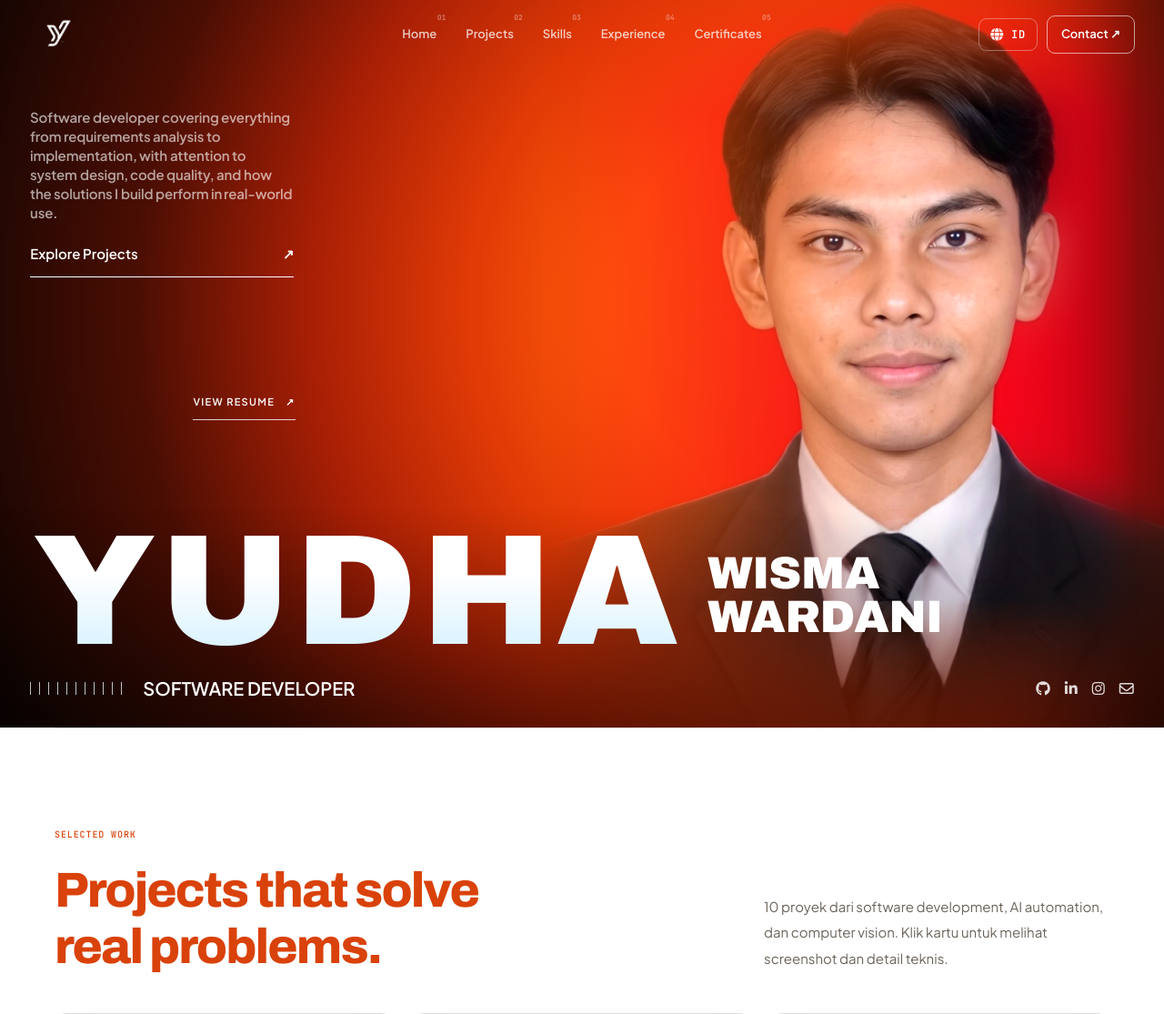
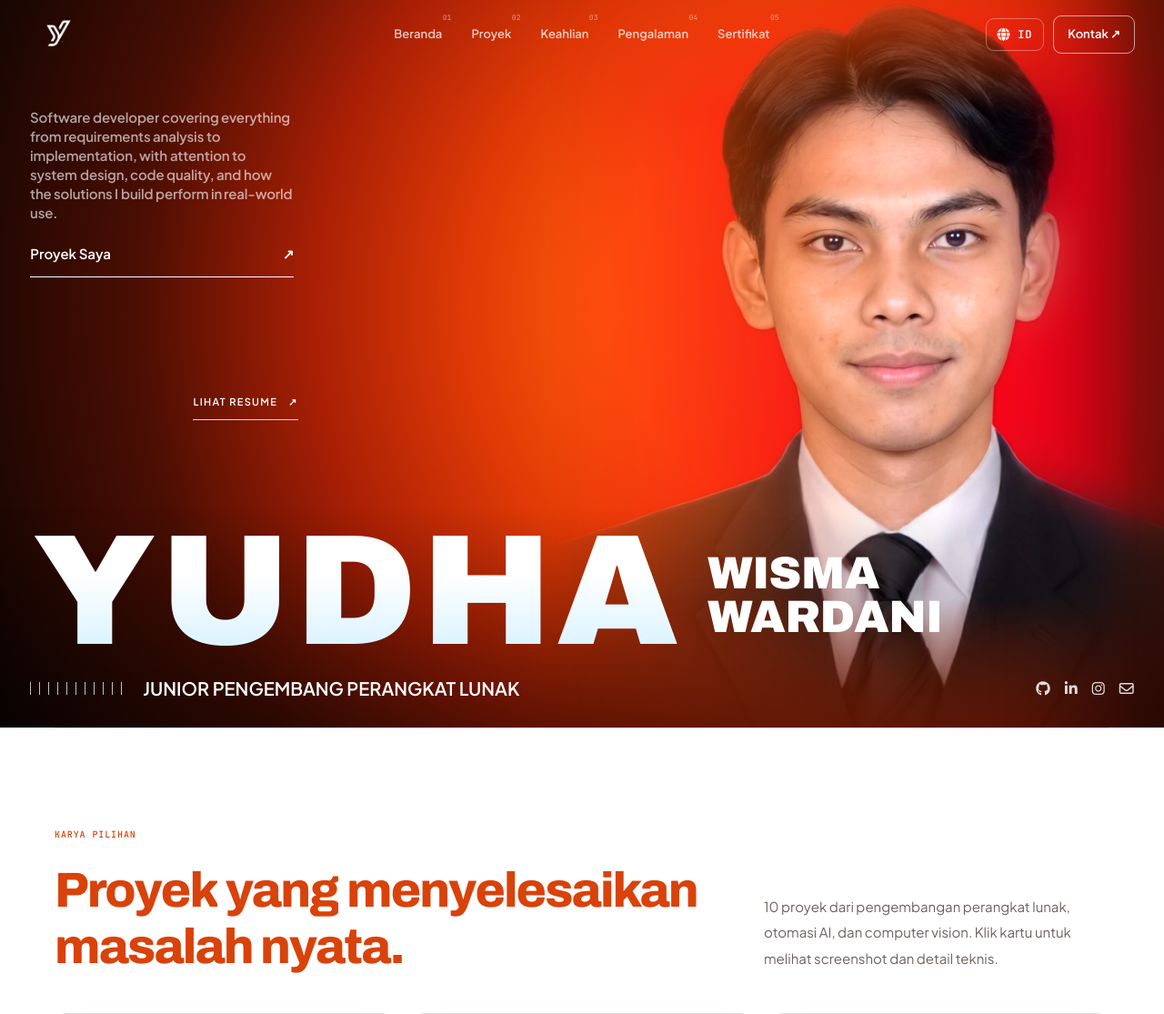
Before and after one commit to yudawisma/Portosaya, a Laravel app: page / in a window 1280 px wide. Shown: the top 1115 px of the page at 91% size. Run offline with Laravel 10, Linux system fonts and the light colour scheme; some libraries are stand-ins or nearby versions.

Commit message:
update text

```diff
--- a/public/css/style.css
+++ b/public/css/style.css
@@ -37,7 +37,6 @@
 
 html {
     background: #ffffff;
-    scroll-behavior: smooth;
     scroll-padding-top: 100px;
 }
 
@@ -56,7 +55,7 @@ body {
     font-size: 15px;
     line-height: 1.7;
     -webkit-font-smoothing: antialiased;
-    scroll-behavior: smooth;
+
 }
 
 img {
--- a/public/js/cinematic.js
+++ b/public/js/cinematic.js
@@ -21,9 +21,9 @@
         grain: true,
         cursor: true,
         magnetic: true,
-        sphere: true,
-        marquee: true,
-        skew: true,
+        // sphere: true,
+        // marquee: true,
+        // skew: true,
     };
 
     const $ = (s, c = document) => c.querySelector(s);
@@ -186,8 +186,7 @@
         let lenis = null;
 if (window.Lenis) {
     lenis = new window.Lenis({
-                duration: 1.15,
-                easing: (t) => Math.min(1, 1.001 - Math.pow(2, -10 * t)),
+        lerp: 0.09,
         smoothWheel: true,
         syncTouch: false,
     });
--- a/resources/views/partials/certificate.blade.php
+++ b/resources/views/partials/certificate.blade.php
@@ -26,13 +26,13 @@
     <div class="container">
 
         <div class="section-heading text-center">
-            <span class="section-eyebrow">CERTIFICATIONS</span>
+            <span class="section-eyebrow">SERTIFIKASI</span>
             <h2 class="section-title">
-                Certificates & <span>Achievements</span>
+                Sertifikat & <span>Pencapaian</span>
             </h2>
             <p class="section-description mx-auto">
-                A collection of certifications, achievements, and learning experiences
-                that support my journey in technology and software development.
+                Kumpulan sertifikasi, pencapaian, dan pengalaman belajar
+                yang mendukung perjalanan saya di bidang teknologi dan pengembangan perangkat lunak.
             </p>
         </div>
 
@@ -62,7 +62,7 @@
                                 </div>
 
                                 <div class="certificate-info">
-                                    <span>Certificate</span>
+                                    <span>Sertifikat</span>
                                     <h3>{{ $certificate['title'] }}</h3>
                                 </div>
 
--- a/resources/views/partials/contact.blade.php
+++ b/resources/views/partials/contact.blade.php
@@ -1,19 +1,18 @@
-
 <section class="section container" id="contact">
     <div class="contact-panel">
         <div>
-            <p class="eyebrow">06 / CONTACT</p>
-            <h2>Have a project<br><span>in mind?</span></h2>
+            <p class="eyebrow">06 / KONTAK</p>
+            <h2>Punya proyek<br><span>di pikiran?</span></h2>
             <p>
                 Terbuka untuk kesempatan kerja, kolaborasi,
-                dan diskusi seputar software development serta AI.
+                dan diskusi seputar pengembangan perangkat lunak serta AI.
             </p>
         </div>
 
         <div class="contact-actions">
             <a class="button button-primary"
                href="mailto:yudadani05@gmail.com">
-                Get in touch ↗
+                Hubungi Saya ↗
             </a>
             <a class="contact-email"
                href="mailto:yudadani05@gmail.com">
--- a/resources/views/partials/experience.blade.php
+++ b/resources/views/partials/experience.blade.php
@@ -1,12 +1,12 @@
 <section class="section container" id="experience">
     <div class="section-heading">
         <div>
-            <p class="eyebrow">03 / CAREER TIMELINE</p>
-            <h2>Experience &<br><span>education.</span></h2>
+            <p class="eyebrow">03 / LINTASAN KARIR </p>
+            <h2>Pengalaman &<br><span>Pendidikan.</span></h2>
         </div>
 
         <p class="section-intro">
-            Perjalanan saya dalam software development, AI automation,
+            Perjalanan saya dalam mengembangkan perangkat lunak, Otomasi AI,
             dan computer vision melalui pengalaman profesional,
             kolaborasi tim, serta penelitian akademik.
         </p>
--- a/resources/views/partials/footer.blade.php
+++ b/resources/views/partials/footer.blade.php
@@ -5,6 +5,6 @@
 
         <p>© {{ date('Y') }} Yudha Wisma Wardani.</p>
 
-        <a href="#home" class="back-to-top">Back to top ↑</a>
+        <a href="#home" class="back-to-top">Kembali ke atas ↑</a>
     </div>
 </footer>
--- a/resources/views/partials/hero.blade.php
+++ b/resources/views/partials/hero.blade.php
@@ -22,7 +22,7 @@
                 </p>
 
                 <a href="#projects" class="hero-fx__cta">
-                    Explore Projects <span aria-hidden="true">↗</span>
+                    Proyek Saya <span aria-hidden="true">↗</span>
                 </a>
             </div>
         </div>
@@ -32,7 +32,7 @@
             <a href="#contact"
                 class="hero-fx__resume"
                 target="_blank" rel="noopener noreferrer">
-                VIEW RESUME <span aria-hidden="true">↗</span>
+                LIHAT RESUME <span aria-hidden="true">↗</span>
             </a>
         </div>
 
@@ -46,7 +46,7 @@
             <div class="hero-fx__meta">
                 <div class="hero-fx__copy">
                     <i class="hero-fx__ruler" aria-hidden="true"></i>
-                    <span>SOFTWARE DEVELOPER</span>
+                    <span>JUNIOR PENGEMBANG PERANGKAT LUNAK</span>
                 </div>
 
                 <div class="hero-fx__social">
--- a/resources/views/partials/navbar.blade.php
+++ b/resources/views/partials/navbar.blade.php
@@ -20,12 +20,12 @@
 
         <div class="nav-menu" id="nav-menu">
             <div class="nav-links">
-                <a href="#home">Home</a>
-                <a href="#projects">Projects</a>
+                <a href="#home">Beranda</a>
+                <a href="#projects">Proyek</a>
                 <!-- <a href="#about">About</a> -->
-                <a href="#skills">Skills</a>
-                <a href="#experience">Experience</a>
-                <a href="#certificate">Certificates</a>
+                <a href="#skills">Keahlian</a>
+                <a href="#experience">Pengalaman</a>
+                <a href="#certificate">Sertifikat</a>
             </div>
 
             <div class="nav-right">
@@ -47,7 +47,7 @@
                     </div>
                 </div>
 
-                <a href="#contact" class="nav-contact">Contact ↗</a>
+                <a href="#contact" class="nav-contact">Kontak ↗</a>
             </div>
         </div>
 
--- a/resources/views/partials/projects.blade.php
+++ b/resources/views/partials/projects.blade.php
@@ -225,11 +225,11 @@ $more = $projects->where('card', false)->values();
 
     <div class="section-heading">
         <div>
-            <p class="eyebrow">Selected work</p>
-            <h2>Projects that solve<br><span>real problems.</span></h2>
+            <p class="eyebrow">Karya pilihan</p>
+            <h2>Proyek yang menyelesaikan<br><span>masalah nyata.</span></h2>
         </div>
         <p class="section-intro">
-            {{ $projects->count() }} proyek dari software development, AI automation,
+            {{ $projects->count() }} proyek dari pengembangan perangkat lunak, otomasi AI,
             dan computer vision. Klik kartu untuk melihat screenshot dan detail teknis.
         </p>
     </div>
--- a/resources/views/partials/skills.blade.php
+++ b/resources/views/partials/skills.blade.php
@@ -2,8 +2,8 @@
     <div class="container">
         <div class="section-heading">
             <div>
-                <p class="eyebrow">05 / TECHNICAL EXPERTISE</p>
-                <h2>Tools for building<br><span>better systems.</span></h2>
+                <p class="eyebrow">05 / KEAHLIAN TEKNIS</p>
+                <h2>Teknologi untuk membangun<br><span>sistem yang lebih baik.</span></h2>
             </div>
 
             <p class="section-intro">
@@ -22,10 +22,10 @@
                     </span>
                 </div>
 
-                <h3>Software Development</h3>
-                <p>Application development and web interfaces.</p>
+                <h3>Pengembangan Perangkat Lunak</h3>
+                <p>Pengembangan aplikasi dan antarmuka web.</p>
 
-                <div class="tech-list">
+                <div class="tech-list" translate="no">
                     <span class="tech-item"><i class="devicon-php-plain colored"></i> PHP</span>
                     <span class="tech-item"><i class="devicon-laravel-original colored"></i> Laravel</span>
                     <span class="tech-item"><i class="devicon-javascript-plain colored"></i> JavaScript</span>
@@ -39,7 +39,7 @@
                 </div>
             </article>
 
-            <!-- AI & Automation -->
+            <!-- AI & Otomasi -->
             <article class="skill-card">
                 <div class="skill-card-top">
                     <span class="skill-index">02</span>
@@ -48,24 +48,18 @@
                     </span>
                 </div>
 
-                <h3>AI & Automation</h3>
-                <p>Workflow integration and AI-powered processes.</p>
+                <h3>AI & Otomasi</h3>
+                <p>Integrasi alur kerja dan proses berbasis AI.</p>
 
-                <div class="tech-list">
+                <div class="tech-list" translate="no">
                     <span class="tech-item"><i class="fa-solid fa-diagram-project"></i> n8n</span>
                     <span class="tech-item"><i class="fa-solid fa-brain"></i> Gemini API</span>
                     <span class="tech-item"><i class="fa-solid fa-diagram-project"></i> Webhook</span>
                     <span class="tech-item"><i class="fa-solid fa-plug"></i> REST API</span>
                     <span class="tech-item"><i class="fa-solid fa-network-wired"></i> Deep Learning</span>
-                    <span class="tech-item">
-                        <i class="devicon-google-plain"></i> Gemini
-                    </span>
-                    <span class="tech-item">
-                        <i class="fa-solid fa-robot"></i> ChatGPT
-                    </span>
-                    <span class="tech-item">
-                        <i class="fa-solid fa-brain"></i> Claude
-                    </span>
+                    <span class="tech-item"><i class="devicon-google-plain"></i> Gemini</span>
+                    <span class="tech-item"><i class="fa-solid fa-robot"></i> ChatGPT</span>
+                    <span class="tech-item"><i class="fa-solid fa-brain"></i> Claude</span>
                 </div>
             </article>
 
@@ -78,10 +72,10 @@
                     </span>
                 </div>
 
-                <h3>Computer Vision</h3>
-                <p>Image processing and real-time recognition.</p>
+                <h3><span translate="no">Computer Vision</span></h3>
+                <p>Pengolahan citra dan pengenalan objek secara real-time.</p>
 
-                <div class="tech-list">
+                <div class="tech-list" translate="no">
                     <span class="tech-item"><i class="devicon-tensorflow-original colored"></i> TensorFlow</span>
                     <span class="tech-item"><i class="devicon-keras-plain colored"></i> Keras</span>
                     <span class="tech-item"><i class="devicon-opencv-plain colored"></i> OpenCV</span>
@@ -90,7 +84,7 @@
                 </div>
             </article>
 
-            <!-- Tools & Engineering -->
+            <!-- Database & Alat Pengembangan -->
             <article class="skill-card">
                 <div class="skill-card-top">
                     <span class="skill-index">04</span>
@@ -99,22 +93,18 @@
                     </span>
                 </div>
 
-                <h3>Database & Development Tools</h3>
-                <p>Development workflow, testing, and data storage.</p>
+                <h3>Database & Alat Pengembangan</h3>
+                <p>Alur kerja pengembangan, pengujian, dan penyimpanan data.</p>
 
-                <div class="tech-list">
+                <div class="tech-list" translate="no">
                     <span class="tech-item"><i class="devicon-mysql-original colored"></i> MySQL</span>
-                    <span class="tech-item">
-                        <i class="fa-solid fa-database"></i> DBeaver</span>
-                    <span class="tech-item">
-                        <i class="devicon-vscode-plain colored"></i> VS Code</span>
+                    <span class="tech-item"><i class="fa-solid fa-database"></i> DBeaver</span>
+                    <span class="tech-item"><i class="devicon-vscode-plain colored"></i> VS Code</span>
                     <span class="tech-item"><i class="devicon-git-plain colored"></i> Git</span>
                     <span class="tech-item"><i class="devicon-github-original"></i> GitHub</span>
                     <span class="tech-item"><i class="devicon-postman-plain colored"></i> Postman</span>
                     <span class="tech-item"><i class="devicon-figma-plain colored"></i> Figma</span>
-                    <span class="tech-item">
-                        <i class="fa-solid fa-pen-ruler"></i> Stitch AI
-                    </span>
+                    <span class="tech-item"><i class="fa-solid fa-pen-ruler"></i> Stitch AI</span>
                     <span class="tech-item"><i class="devicon-linux-plain"></i> Linux</span>
                 </div>
             </article>
```
Lines whose indentation alone changed are shown as unchanged.
